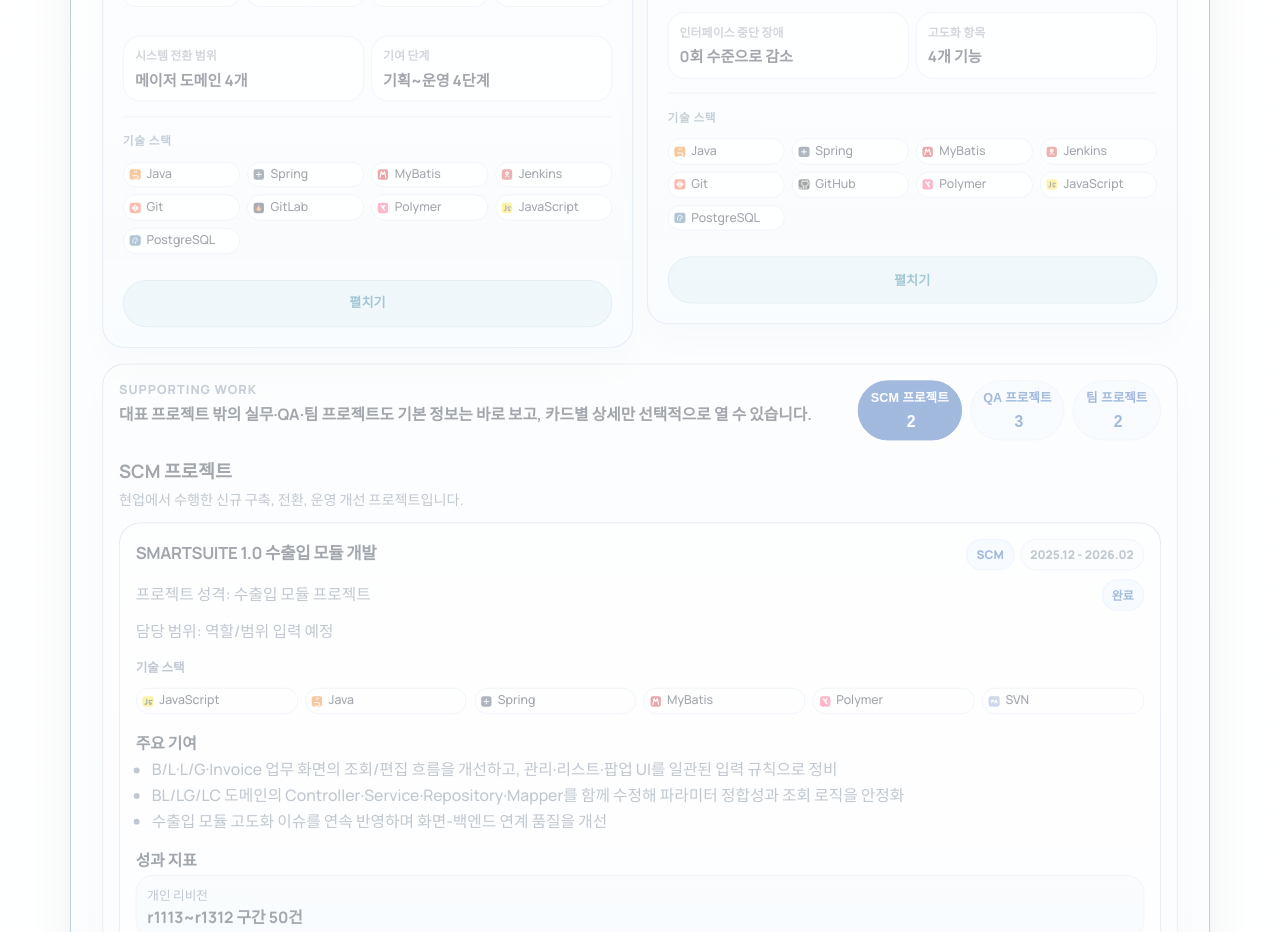
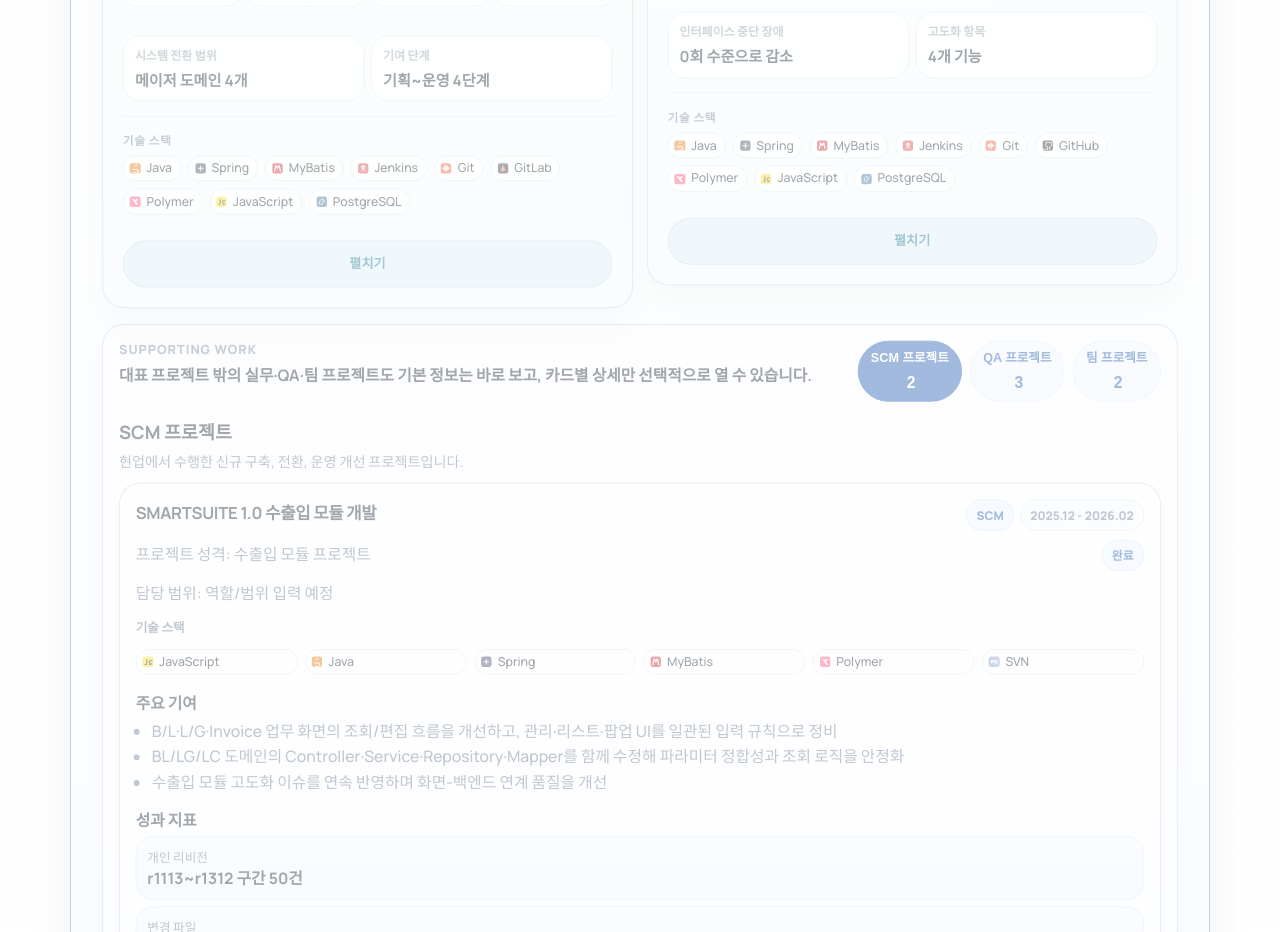
Before and after one commit to IanToo2/portfolio, a React (Vite) app: page / in a window 1280 px wide. Shown: the part 1700-2632 px from the top of the page. Built offline with nearby package versions, Linux system fonts and the light colour scheme.

Commit message:
Align project detail tech pills with stack styles

```diff
--- a/src/components/ProjectCard.jsx
+++ b/src/components/ProjectCard.jsx
@@ -153,7 +153,7 @@ export default function ProjectCard({
                   <p className="project-tech-group-title">
                     {techGroupLabels[group] ?? group}
                   </p>
-                  <TechPillList items={items} />
+                  <TechPillList items={items} className="project-detail-tech-list" />
                 </div>
               ))}
             </div>
--- a/src/features/portfolio/components/ProjectsHubSection.jsx
+++ b/src/features/portfolio/components/ProjectsHubSection.jsx
@@ -98,7 +98,7 @@ export default function ProjectsHubSection({
                   {project.tech.length > project.techPreview.length ? (
                     <div className="case-study-detail-block">
                       <p>{projectCardLabels.technologiesLabel}</p>
-                      <TechPillList items={project.tech} />
+                      <TechPillList items={project.tech} className="project-detail-tech-list" />
                     </div>
                   ) : null}
                   {project.metrics?.length > project.metricPreview.length ? (
--- a/src/styles/home.css
+++ b/src/styles/home.css
@@ -615,6 +615,18 @@
   text-transform: uppercase;
 }
 
+.tech-pill-list.project-detail-tech-list {
+  margin-top: 0;
+  display: flex;
+  flex-wrap: wrap;
+  gap: 0.45rem;
+}
+
+.tech-pill-list.project-detail-tech-list .tech-pill {
+  width: auto;
+  max-width: 100%;
+}
+
 .tech-pill-list {
   margin-top: 0.78rem;
   list-style: none;
```
